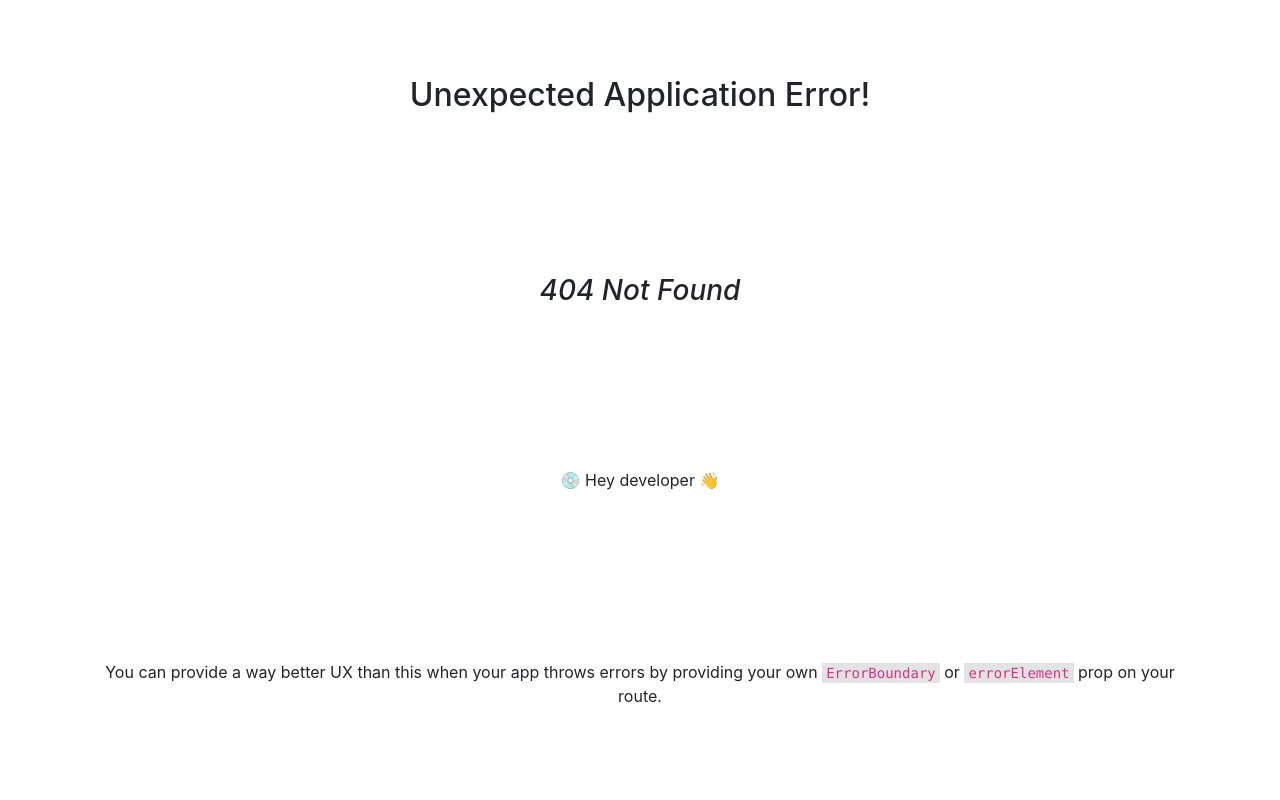
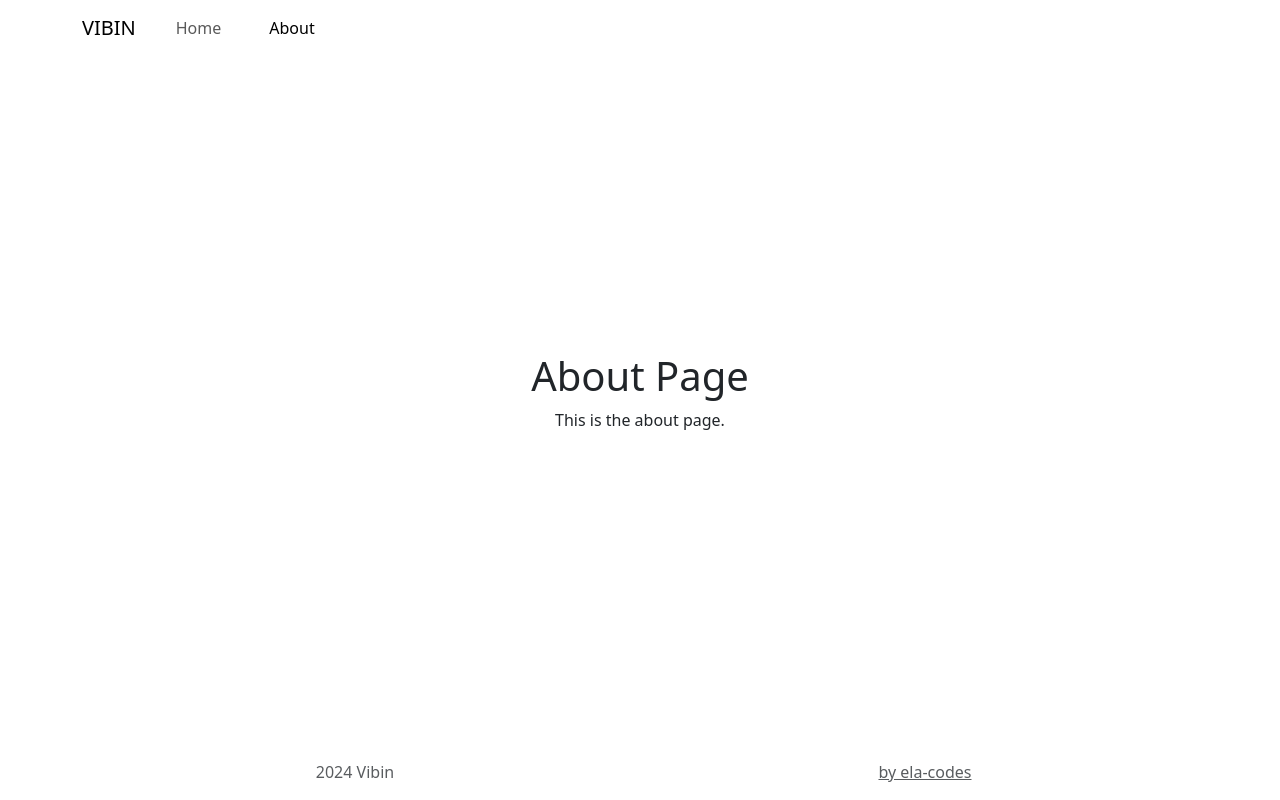
Before and after one commit to ela-codes/vibin, a React (Create React App) app in the folder frontend/: page /about in a window 1280 px wide. Before the commit this address had no page. Built offline with nearby package versions, Linux system fonts and the light colour scheme.

Commit message:
feat: add navigation bar

```diff
--- a/frontend/package.json
+++ b/frontend/package.json
@@ -9,9 +9,9 @@
     "@testing-library/user-event": "^13.5.0",
     "bootstrap": "^5.3.3",
     "react": "^18.3.1",
-    "react-bootstrap": "^2.10.6",
+    "react-bootstrap": "^2.10.7",
     "react-dom": "^18.3.1",
-    "react-router-dom": "^7.0.1",
+    "react-router-dom": "^7.0.2",
     "react-scripts": "5.0.1",
     "web-vitals": "^2.1.4"
   },
--- a/frontend/public/index.html
+++ b/frontend/public/index.html
@@ -2,7 +2,6 @@
 <html lang="en" class="h-100">
   <head>
     <meta charset="utf-8" />
-    <link rel="icon" href="%PUBLIC_URL%/favicon.ico" />
     <meta name="viewport" content="width=device-width, initial-scale=1" />
     <meta name="theme-color" content="#000000" />
     <meta
@@ -27,11 +26,11 @@
 
     <!-- Including the bootstrap css via CDN -->
     <link
-      rel="stylesheet"
-      href="https://cdn.jsdelivr.net/npm/bootstrap@5.1.3/dist/css/bootstrap.min.css"
-      integrity="sha384-1BmE4kWBq78iYhFldvKuhfTAU6auU8tT94WrHftjDbrCEXSU1oBoqyl2QvZ6jIW3"
-      crossorigin="anonymous"
-    />
+    rel="stylesheet"
+    href="https://cdn.jsdelivr.net/npm/bootstrap@5.3.3/dist/css/bootstrap.min.css"
+    integrity="sha384-QWTKZyjpPEjISv5WaRU9OFeRpok6YctnYmDr5pNlyT2bRjXh0JMhjY6hW+ALEwIH"
+    crossorigin="anonymous"
+  />
     <title>React App</title>
   </head>
   <body class="container d-flex h-100 text-center">
--- /dev/null
+++ b/frontend/src/About.js
@@ -0,0 +1,12 @@
+import React from 'react';
+
+function About() {
+    return (
+        <div>
+            <h1>About Page</h1>
+            <p>This is the about page.</p>
+        </div>
+    );
+}
+
+export default About;
--- a/frontend/src/App.js
+++ b/frontend/src/App.js
@@ -1,26 +1,28 @@
 import HomeIndex from './home/HomeIndex';
 import LoginIndex from './session/LoginIndex';
-import { Route, RouterProvider, createBrowserRouter, createRoutesFromElements } from 'react-router-dom';
+import ResultIndex from './result/ResultIndex';
+import About from './About';
+import TopNavbar from './navigation/TopNavbar';
+import Footer from './navigation/Footer';
+import { Route, Routes } from 'react-router-dom';
+import { Container } from 'react-bootstrap';
 
 
-const router = createBrowserRouter(createRoutesFromElements(
-    <>
-        <Route path="/" element={<LoginIndex />} />
-
-        {/* Render home page if user is logged in */}
-        <Route path="/home" element={<HomeIndex />} />
-    </>
-));
-
 function App() {
-
     return (
         <div className="App h-100 row align-items-center">
-            <RouterProvider router={router}>
-                {/* The routes will be rendered here */}
-            </RouterProvider>
+            <TopNavbar />
+
+            <Container>
+                <Routes>
+                    <Route path="/" element={<LoginIndex />} /> {/* renders component when the url matches */}
+                    <Route path="/home" element={<HomeIndex />} />
+                    <Route path="/result" element={<ResultIndex />} />
+                    <Route path="/about" element={<About />} />
+                </Routes>
+            </Container>
+            <Footer />
         </div>
-
     );
 }
 
--- a/frontend/src/index.js
+++ b/frontend/src/index.js
@@ -1,14 +1,17 @@
 import React from 'react';
 import ReactDOM from 'react-dom/client';
-import './index.css';
 import App from './App';
 import reportWebVitals from './reportWebVitals';
+import { BrowserRouter } from 'react-router-dom';
+
 
 const root = ReactDOM.createRoot(document.getElementById('root'));
 root.render(
-  <React.StrictMode>
-    <App />
-  </React.StrictMode>
+    <React.StrictMode>
+        <BrowserRouter>
+            <App />
+        </BrowserRouter>
+    </React.StrictMode>
 );
 
 // If you want to start measuring performance in your app, pass a function
--- /dev/null
+++ b/frontend/src/navigation/Footer.js
@@ -0,0 +1,20 @@
+export default function Footer() {
+    return (
+        <footer className="footer fixed-bottom">
+            <div className="container">
+                <div className="row">
+                    <div className="col">
+                        <div className="col-12 text-center">
+                            <p className="text-muted">2024 Vibin</p>
+                        </div>
+                    </div>
+                    <div className="col">
+                        <div className="col-12 text-center">
+                            <a href="https://github.com/ela-codes" className="text-muted">by ela-codes</a>
+                        </div>
+                    </div>
+                </div>
+            </div>
+        </footer>
+    );
+}
--- /dev/null
+++ b/frontend/src/navigation/TopNavbar.js
@@ -0,0 +1,31 @@
+import { NavLink } from 'react-router-dom';
+import { Container, Nav, Navbar } from 'react-bootstrap';
+
+export default function TopNavbar() {
+    return (
+        <Navbar className="fixed-top" expand="sm">
+            <Container className="d-flex">
+                <Navbar.Brand>
+                    <Nav.Link as={NavLink} to="/">
+                        VIBIN
+                    </Nav.Link>
+                </Navbar.Brand>
+
+                <Navbar.Toggle aria-controls="top-navbar" />
+                <Navbar.Collapse id="top-navbar">
+                    <Nav>
+
+                        <Nav.Link as={NavLink} to="/home" className="mx-3">
+                            Home
+                        </Nav.Link>
+
+                        <Nav.Link as={NavLink} to="/about" className="mx-3">
+                            About
+                        </Nav.Link>
+
+                    </Nav>
+                </Navbar.Collapse>
+            </Container>
+        </Navbar>
+    );
+}
```
Also changed, not shown: 1 other file (tests, documents, lock files or other folders).
